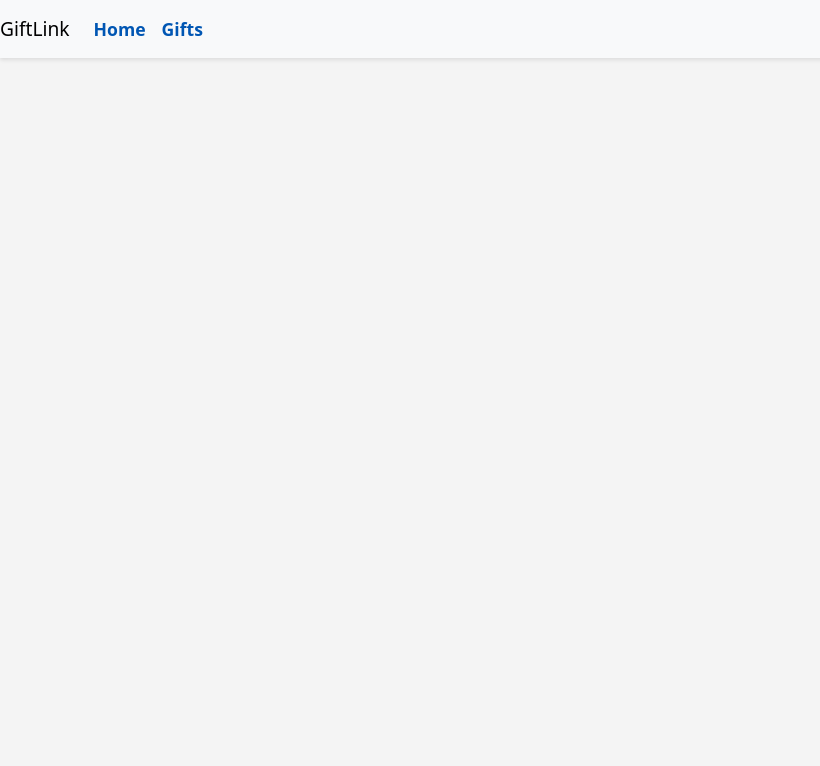
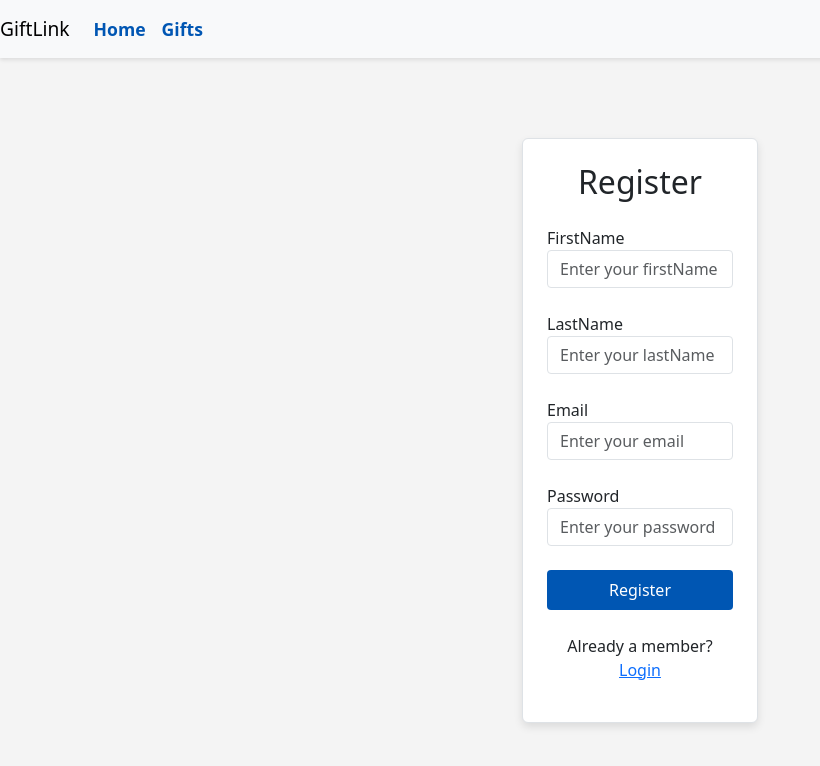
Before and after one commit to noxbike/fullstack-capstone-project, a React (Create React App) app in the folder giftlink-frontend/: page /app/register in a window 1280 px wide. Before the commit this address had no page. Shown: the top 766 px of the page, without its empty margins (0-820 px from the left). Built offline with nearby package versions, Linux system fonts and the light colour scheme.

Commit message:
create register and login page

```diff
--- a/giftlink-frontend/src/App.js
+++ b/giftlink-frontend/src/App.js
@@ -4,8 +4,11 @@
 import 'bootstrap/dist/css/bootstrap.min.css';
 import './App.css';
 import Navbar from './components/Navbar/Navbar';
+import LoginPage from './components/Login/LoginPage';
+import RegisterPage from './components/Register/RegisterPage';
 
 function App() {
+    const navigate = useNavigate()
 
   return (
     <>
@@ -14,6 +17,8 @@
           {/* the final code will not pass the products to every page, but each page will call the server API */}
           <Route path="/" element={<MainPage />} />
           <Route path="/app" element={<MainPage />} />
+          <Route path="/app/login" element={<LoginPage />} />
+          <Route path="/app/register" element={<RegisterPage />} />
         </Routes>
         </>
   );
--- /dev/null
+++ b/giftlink-frontend/src/components/Login/LoginPage.css
@@ -0,0 +1,44 @@
+.login-card {
+    background-color: #fff;
+    box-shadow: 0px 4px 8px rgba(0, 0, 0, 0.1);
+}
+
+.login-card .form-label {
+    font-weight: 600;
+}
+
+.login-card input {
+    border-radius: 0.25rem;
+}
+
+.login-card .btn {
+    padding: 0.5rem 1rem;
+    border-radius: 0.25rem;
+}
+
+.login-card .btn-primary {
+    background-color: #0056b3;
+    border: none;
+}
+
+.login-card .btn-secondary {
+    background-color: #dc3545;
+    border: none;
+}
+
+.login-card .text-primary {
+    color: #0056b3;
+}
+
+.login-card .text-secondary {
+    color: #6c757d;
+}
+
+/* Additional styles */
+a.text-primary:hover {
+    text-decoration: underline;
+}
+
+a.text-secondary:hover {
+    text-decoration: underline;
+}
--- /dev/null
+++ b/giftlink-frontend/src/components/Login/LoginPage.js
@@ -0,0 +1,56 @@
+import React, { useState } from 'react';
+import './LoginPage.css';
+
+function LoginPage() {
+    const [email, setEmail] = useState('');
+    const [password, setPassword] = useState('');
+    //insert code here to create useState hook variables for email, password
+
+    // insert code here to create handleLogin function and include console.log
+        const handleLogin = async () => {
+            console.log("Inside handleLogin");
+        }
+        return (
+            <div className="container mt-5">
+                <div className="row justify-content-center">
+                    <div className="col-md-6 col-lg-4">
+                        <div className="login-card p-4 border rounded">
+                            <h2 className="text-center mb-4 font-weight-bold">Login</h2>
+
+                            {/* insert code here to create input elements for the variables email and  password */}
+                                <div className="mb-3">
+                                    <label htmlFor="email" className="form-label">Email</label>
+                                    <input
+                                        id="email"
+                                        type="text"
+                                        className="form-control"
+                                        placeholder="Enter your email"
+                                        value={email}
+                                        onChange={(e) => setEmail(e.target.value)}
+                                    />
+                                </div>
+                                <div className="mb-3">
+                                    <label htmlFor="password" className="form-label">Password</label>
+                                    <input
+                                        id="password"
+                                        type="password"
+                                        className="form-control"
+                                        placeholder="Enter your password"
+                                        value={password}
+                                        onChange={(e) => setPassword(e.target.value)}
+                                    />
+                                </div>
+                            {/* insert code here to create a button that performs the `handleLogin` function on click */}
+                            <button className="btn btn-primary w-100 mb-3" onClick={handleLogin}>Login</button>
+                            <p className="mt-4 text-center">
+                                New here? <a href="/app/register" className="text-primary">Register Here</a>
+                            </p>
+
+                        </div>
+                    </div>
+                </div>
+            </div>
+    )
+}
+
+export default LoginPage;
--- /dev/null
+++ b/giftlink-frontend/src/components/Register/RegisterPage.css
@@ -0,0 +1,44 @@
+.register-card {
+    background-color: #fff;
+    box-shadow: 0px 4px 8px rgba(0, 0, 0, 0.1);
+}
+
+.register-card .form-label {
+    font-weight: 600;
+}
+
+.register-card input {
+    border-radius: 0.25rem;
+}
+
+.register-card .btn {
+    padding: 0.5rem 1rem;
+    border-radius: 0.25rem;
+}
+
+.register-card .btn-primary {
+    background-color: #0056b3;
+    border: none;
+}
+
+.register-card .btn-secondary {
+    background-color: #dc3545;
+    border: none;
+}
+
+.register-card .text-primary {
+    color: #0056b3;
+}
+
+.register-card .text-secondary {
+    color: #6c757d;
+}
+
+/* Additional styles */
+a.text-primary:hover {
+    text-decoration: underline;
+}
+
+a.text-secondary:hover {
+    text-decoration: underline;
+}
--- /dev/null
+++ b/giftlink-frontend/src/components/Register/RegisterPage.js
@@ -0,0 +1,88 @@
+import React, { useState } from 'react';
+
+import './RegisterPage.css';
+
+function RegisterPage() {
+    const [firstName, setFirstName] = useState('');
+    const [lastName, setLastName] = useState('');
+    const [email, setEmail] = useState('');
+    const [password, setPassword] = useState('');
+
+    //insert code here to create useState hook variables for firstName, lastName, email, password
+
+    // insert code here to create handleRegister function and include console.log
+    const handleRegister = async () => {
+        console.log("Register invoked")
+    }
+    return (
+        <div className="container mt-5">
+            <div className="row justify-content-center">
+                <div className="col-md-6 col-lg-4">
+                    <div className="register-card p-4 border rounded">
+                        <h2 className="text-center mb-4 font-weight-bold">Register</h2>
+
+                        {/* insert code here to create input elements for all the variables - firstName, lastName, email, password */}
+                        <div className="mb-4">
+
+                            <label htmlFor="firstName" className="form label"> FirstName</label><br/>
+                            <input
+                            id="firstName"
+                            type="text"
+                            className="form-control"
+                            placeholder="Enter your firstName"
+                            value={firstName}
+                            onChange={(e) => setFirstName(e.target.value)}
+                            />
+                        </div>
+                        <div className="mb-4">
+
+                            <label htmlFor="lastName" className="form label"> LastName</label><br/>
+                            <input
+                            id="lastName"
+                            type="text"
+                            className="form-control"
+                            placeholder="Enter your lastName"
+                            value={lastName}
+                            onChange={(e) => setLastName(e.target.value)}
+                            />
+                        </div>
+                        <div className="mb-4">
+
+                            <label htmlFor="email" className="form label"> Email</label><br/>
+                            <input
+                            id="email"
+                            type="email"
+                            className="form-control"
+                            placeholder="Enter your email"
+                            value={email}
+                            onChange={(e) => setEmail(e.target.value)}
+                            />
+                        </div>
+                        <div className="mb-4">
+
+                            <label htmlFor="password" className="form label"> Password</label><br/>
+                            <input
+                            id="password"
+                            type="password"
+                            className="form-control"
+                            placeholder="Enter your password"
+                            value={password}
+                            onChange={(e) => setPassword(e.target.value)}
+                            />
+                        </div>
+
+                        {/* insert code here to create a button that performs the `handleRegister` function on click */}
+                        <button className="btn btn-primary w-100 mb-3" onClick={handleRegister}>Register</button>
+                        <p className="mt-4 text-center">
+                            Already a member? <a href="/app/login" className="text-primary">Login</a>
+                        </p>
+
+                    </div>
+                </div>
+            </div>
+        </div>
+
+    )//end of return
+}
+
+export default RegisterPage;
```
